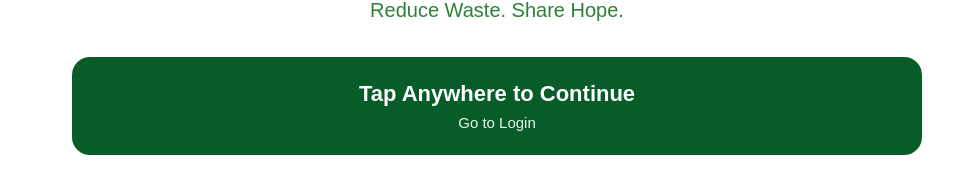
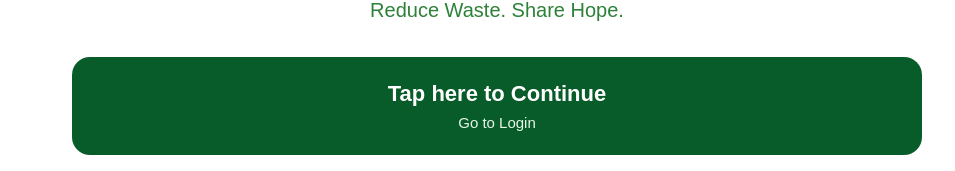
Before and after one commit to stoic-CPy/HungerLink1, a React (Vite) app in the folder frontend/: page / in a window 1280 px wide. Shown: the part 263-434 px from the top of the page, without its empty margins (143-1098 px from the left). Built offline with nearby package versions, Linux system fonts and the light colour scheme; no server answers.

Commit message:
Update Welcome.jsx

```diff
--- a/frontend/src/pages/auth/Welcome.jsx
+++ b/frontend/src/pages/auth/Welcome.jsx
@@ -21,7 +21,7 @@ export default function Welcome() {
         <p className="tagline">Reduce Waste. Share Hope.</p>
 
         <div className="continue-box" onClick={openLogin}>
-          <h2>Tap Anywhere to Continue</h2>
+          <h2>Tap here to Continue</h2>
           <p>Go to Login</p>
         </div>
 
```
